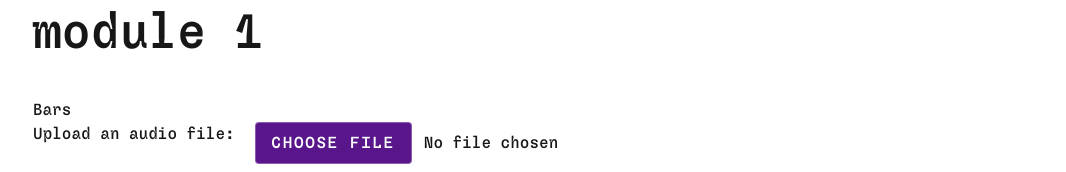
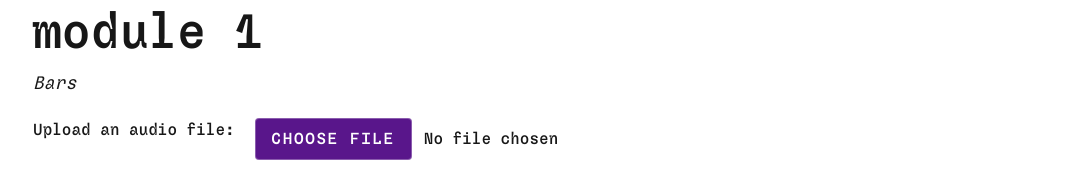
Before and after one commit to jefftbyrd/pEEp, a Next.js app: page / in a window 1280 px wide. Shown: the part 274-446 px from the top of the page, without its empty margins (106-1172 px from the left). Built offline with nearby package versions, Linux system fonts and the light colour scheme.

Commit message:
update styles

```diff
--- a/app/globals.css
+++ b/app/globals.css
@@ -31,9 +31,17 @@ h1 {
 }
 
 h2 {
-  @apply font-black text-5xl mb-10;
+  @apply font-black text-5xl mb-3;
+}
+
+h3 {
+  @apply font-thin text-lg mb-5 italic;
 }
 
 input::file-selector-button {
   @apply bg-purple-900 text-white border-1 border-white/30 px-4 py-2 rounded cursor-pointer hover:bg-purple-600 mr-3 uppercase tracking-widest font-black;
 }
+
+a {
+  @apply underline text-blue-300;
+}
```
